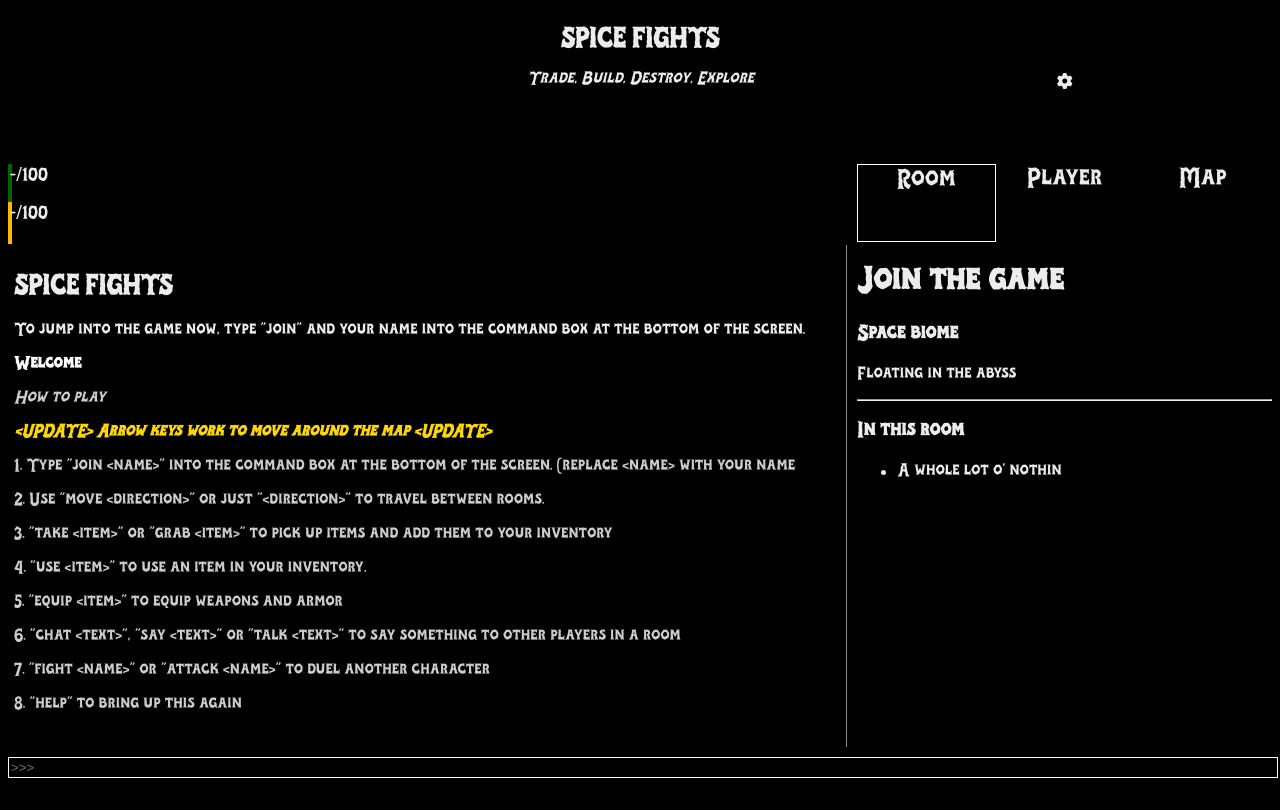
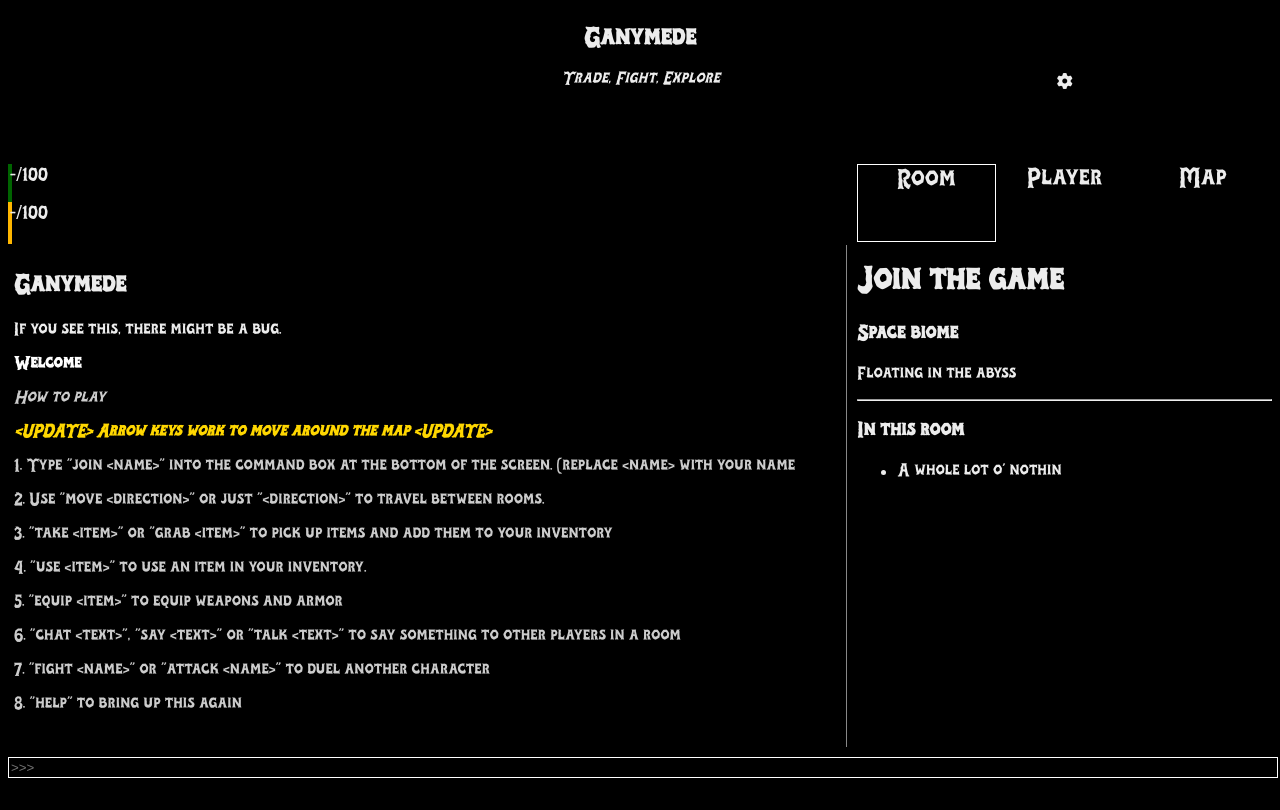
Before and after one commit to sojs-coder/Ganymede, a website: page index.html in a window 1280 px wide. Drawn offline with nearby package versions, Linux system fonts and the light colour scheme; no server answers.

Commit message:
Modified code to fit new story & noscript fallback

```diff
--- a/index.html
+++ b/index.html
@@ -15,7 +15,7 @@
   </script>
   <meta charset="utf-8">
   <meta name="viewport" content="width=device-width">
-  <title>Spice Fights</title>
+  <title>Ganymede</title>
    <script src="/socket.io/socket.io.js"></script>
   <link href="/style.css" rel="stylesheet" type="text/css" />
   <script src="https://cdnjs.cloudflare.com/ajax/libs/howler/2.2.3/howler.min.js" integrity="sha512-6+YN/9o9BWrk6wSfGxQGpt3EUK6XeHi6yeHV+TYD2GR0Sj/cggRpXr1BrAQf0as6XslxomMUxXp2vIl+fv0QRA==" crossorigin="anonymous" referrerpolicy="no-referrer"></script>
@@ -31,8 +31,8 @@
     <div class="rH"><i id = 'settings' class="fa fa-cog" aria-hidden="true"></i>
 </div>
     <div class="mH">
-      <h1>SPICE FIGHTS</h1>
-      <i>Trade, Build, Destroy, Explore</i>
+      <h1>Ganymede</h1>
+      <i>Trade, Fight, Explore</i>
     </div>
     <div class="lH"></div>
     <div class="text_out">
@@ -45,8 +45,9 @@
         </div>
       </div>
       <div class="out_out" id = "text_out">
-        <h2>SPICE FIGHTS</h2>
-        <p>To jump into the game now, type "join" and your name into the command box at the bottom of the screen.</p>
+        <h2>Ganymede</h2>
+        <p>If you see this, there might be a bug.</p>
+        <noscript>If you see <i>this</i> the bug is the fact that you have javascript disabled- this game needs javascript to run.</noscript>
       </div>
     </div>
     <div class="menu">
```
Also changed, not shown: README.md.
